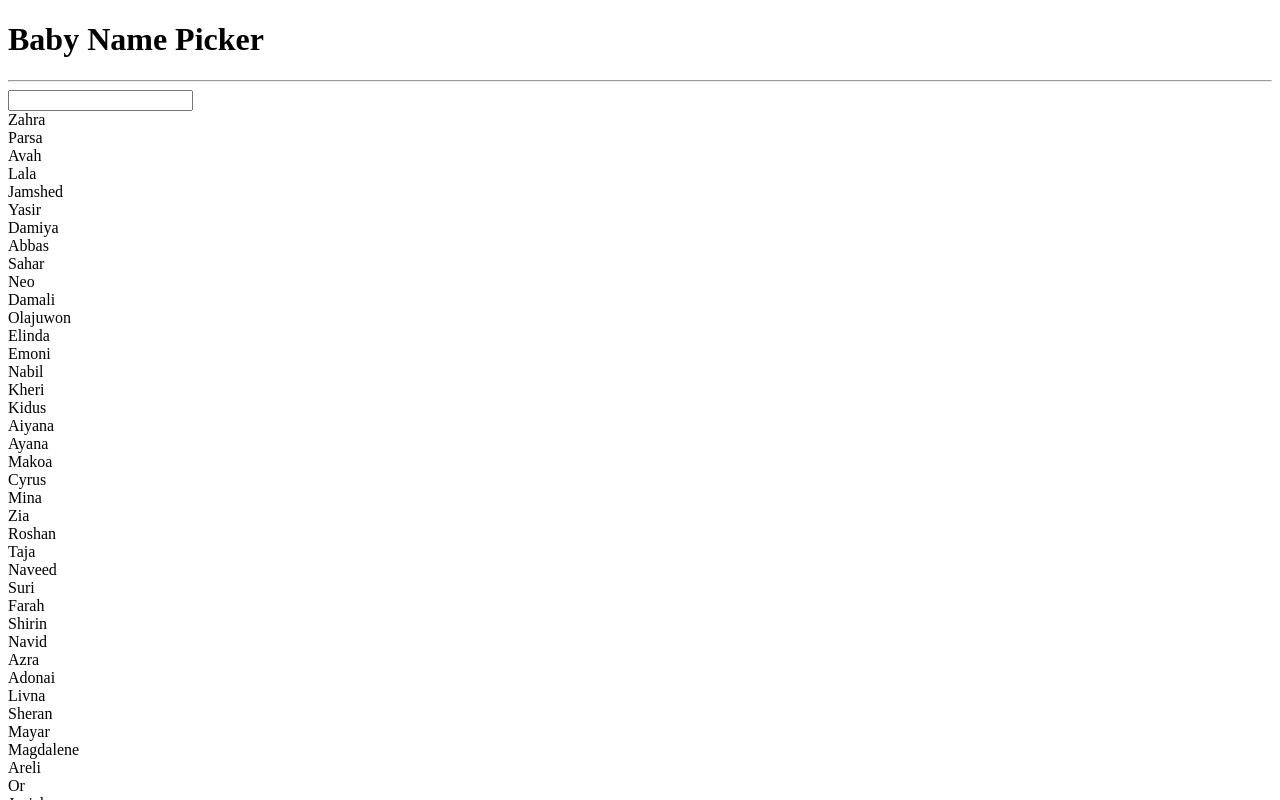
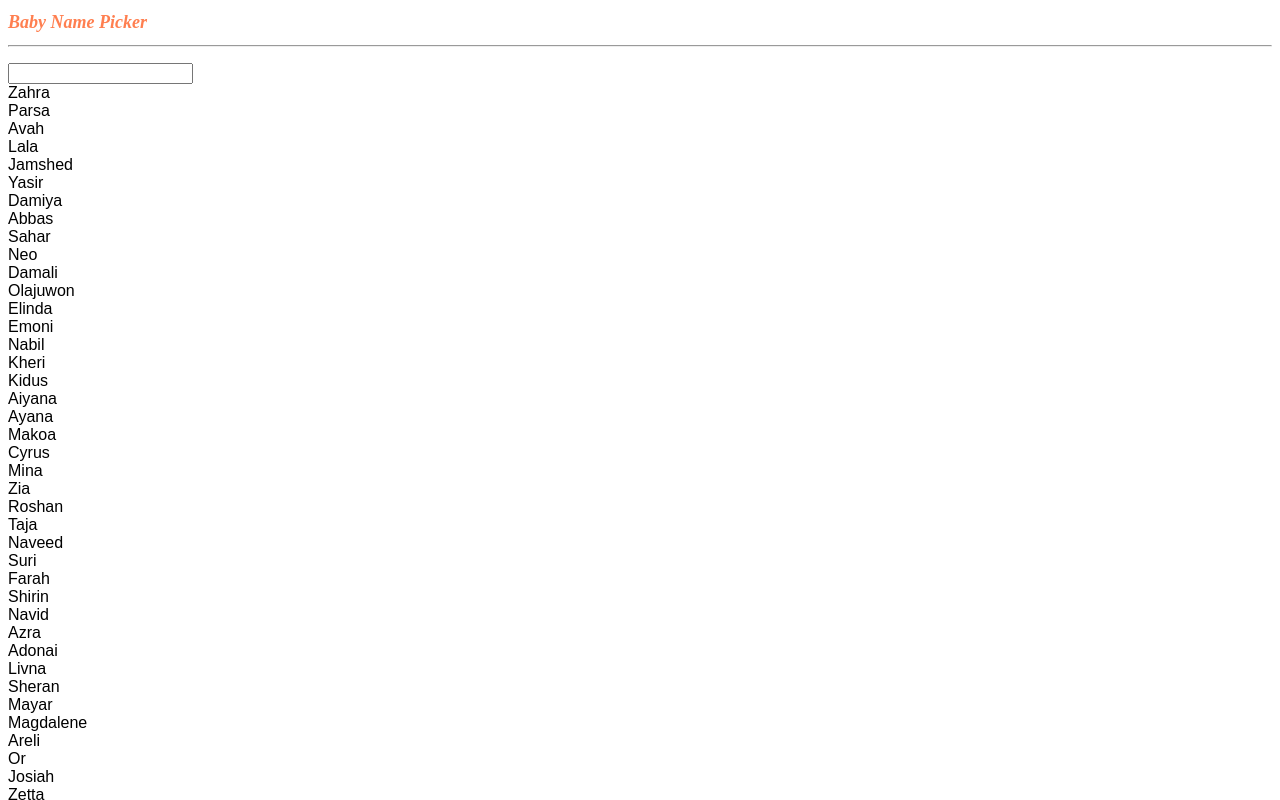
Before and after one commit to b-e-n-murray/baby-names-react, a React (Create React App) app: page / in a window 1280 px wide. Shown: the top 800 px of the page. Built offline with nearby package versions, Linux system fonts and the light colour scheme; the HTML template or start-up script is replaced by a standard one.

Commit message:
added minor css styling

```diff
--- a/src/App.css
+++ b/src/App.css
@@ -1,12 +1,19 @@
-.App {
-  display: flex;
+.myHeader {
+    font-size: large;
+    color: coral;
+    font-style: oblique;
+    align-items: center;
+}
+
+.nameList {
+  display: block;
   justify-content: center;
   align-items: center;
   flex-direction: row;
   font-family: Arial, Helvetica, sans-serif;
 }
 
-.App input {
+App input {
   margin-top: 20px;
   width: 300px;
   height: 300px;
--- a/src/App.tsx
+++ b/src/App.tsx
@@ -4,9 +4,9 @@ import "./App.css";
 function App(): JSX.Element {
   return (
     <>
-      <h1>Baby Name Picker</h1>
+      <h1 className="myHeader">Baby Name Picker</h1>
       <hr />
-      <MainContent />
+      <p className ="nameList"><MainContent /></p>
     </>
   );
 }
--- a/src/components/BabyName.tsx
+++ b/src/components/BabyName.tsx
@@ -1,5 +1,3 @@
-// import React from "react";
-// import { babyNames } from "../babyNamesData";
 import { BabyNameProps } from "../babyNamesData";
 
 interface OneBabyNameProps {
```
